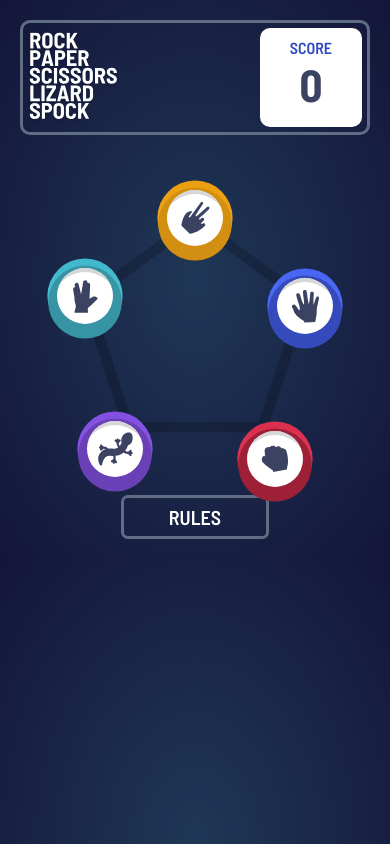
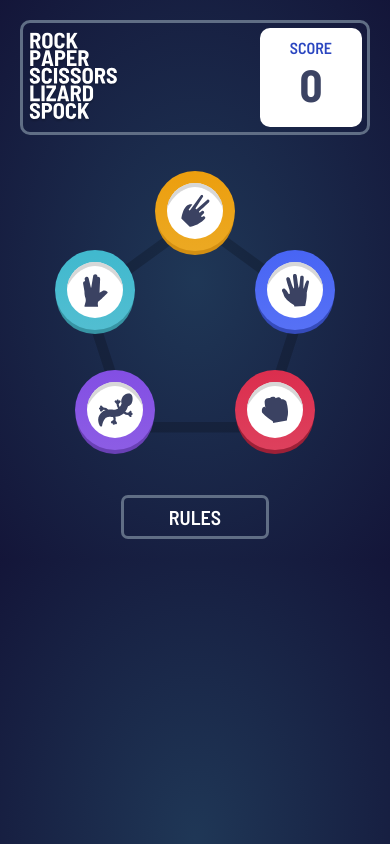
Before and after one commit to faithandjs/rock-paper-scissors, a React (Create React App) app: page / in a window 390 px wide. Built offline with nearby package versions, Linux system fonts and the light colour scheme.

Commit message:
responsiveness

```diff
--- a/src/components/style/style.scss
+++ b/src/components/style/style.scss
@@ -283,12 +283,10 @@ body {
       }
     }
     footer {
-      //position: relative;
       bottom: 0px;
       display: flex;
       justify-content: flex-end;
       margin-top: 70px;
-      //overflow: auto;
       .footer-text-box {
         border: 3px solid $HeaderOutline;
         border-radius: 7px;
@@ -302,7 +300,6 @@ body {
           text-transform: uppercase;
         }
       }
-      //.rules-box{display: none;}-plus
       .box-box {
         display: block;
         position: absolute;
@@ -348,19 +345,7 @@ body {
       }
     }
   }
-} /*
-@keyframes rings {
-  0% {
-    box-shadow: 0px 0px 0px 0px rgba(255, 255, 255, 0.04),
-      0px 0px 0px 0px rgba(255, 255, 255, 0.025),
-      0px 0px 0px 0px rgba(255, 255, 255, 0.01);
-  }
-
-  100% {
-    box-shadow: 0px 0px 0px 30px rgba(255, 255, 255, 0.04),
-      0px 0px 0px 80px rgba(255, 255, 255, 0.025),
-      0px 0px 0px 130px rgba(255, 255, 255, 0.01);
-  }*/
+}
 @keyframes rings {
   0% {
     box-shadow: 0px 0px 0px 0px rgba(255, 255, 255, 0.04),
--- a/src/components/style/style548.scss
+++ b/src/components/style/style548.scss
@@ -183,27 +183,24 @@
       .p-box,
       .l-box,
       .r-box {
-        transform: scale(0.8);
-        /*   .scissors,
+       padding: 5px;
+        .scissors,
         .spock,
         .lizard,
         .paper,
         .rock {
-          width: 60px;
-          height: 60px;
-          svg {
-            //transform: scale(0.3);
-           // -webkit-transform: scale(0.3);
-          }
+          transform: scale(0.8);
+          //svg {}
           &::before {
             width: 90px;
             height: 140px;
           }
         }
-        &::after,  &::before {
+        &::after,
+        &::before {
           -webkit-transform: translateY(4px);
           transform: translateY(4px);
-        }*/
+        }
       }
     }
     section.choose {
@@ -223,20 +220,19 @@
           // left: 10px;
         }
         .sp-box {
-          top: 180px;
-          left: -110px;
+          top: 195px;
+          left: -100px;
         }
         .p-box {
-          top: 96px;
-          left: 110px;
+          top: 115px;
+          left: 100px;
         }
         .l-box {
-          // transform: scale(0.8);
           left: -80px;
-          top: 145px;
+          top: 155px;
         }
         .r-box {
-          top: 61px;
+          top: 75px;
           left: 80px;
         }
       }
@@ -244,7 +240,6 @@
 
     section.choice {
       padding: 0;
-      //justify-content: space-between;
       position: relative;
       margin-bottom: 170px;
       .you-box,
@@ -263,11 +258,8 @@
         transform: translateY(100%);
       }
       .temp {
-        /*transform: scale(0.8);
         width: 94px;
-        height: 94px;*/
-        width: 75.2px !important;
-        height: 75.2px !important;
+        height: 94px;
         border-radius: 50%;
         // bottom: -103px;
         bottom: 0;
@@ -277,12 +269,6 @@
         animation: rings2 1.4s ease-in infinite;
       }
       .reset {
-        /* display: flex;
-        justify-content: space-around;
-        align-items: center;
-        position: absolute;
-        top: 123px;
-        margin-top: 30px !important;*/
         .status {
           font-size: 40px;
         }
@@ -360,8 +346,8 @@
     }
   }
 }
-//height
 @media screen and (min-height: 670px) {
+
 }
 @keyframes rings1 {
   0% {
```
Also changed, not shown: src/components/home.tsx (+5 -5 lines).
